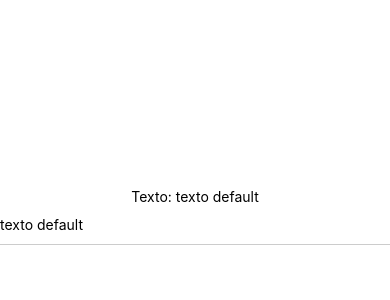
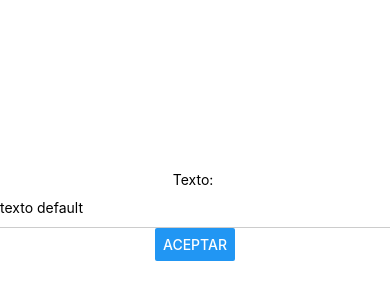
Before and after one commit to DanielGeek/react_native_proyectos, a React Native app in the folder react_native_sin_fronteras/HolaMundo/: screen / in a window 390 px wide. Shown: the part 206-506 px from the top of the page. Built offline with nearby package versions, Linux system fonts and the light colour scheme.

Commit message:
30. Botones: eventos táctiles

```diff
--- a/react_native_sin_fronteras/HolaMundo/App.js
+++ b/react_native_sin_fronteras/HolaMundo/App.js
@@ -1,15 +1,16 @@
 import { StatusBar } from 'expo-status-bar';
 import React, { useState } from 'react';
-import { StyleSheet, Text, View, TextInput, Dimensions } from 'react-native';
+import { StyleSheet, Text, View, TextInput, Dimensions, Button } from 'react-native';
 
 // const {width, height } = Dimensions.get('window')
 
 export default function App() {
   const [text, setText] = useState('texto default')
+  const [submit, setSubmit] = useState('')
 
   return (
     <View style={styles.container}>
-      <Text>Texto: {text}</Text>
+      <Text>Texto: {submit}</Text>
       <TextInput
         style={styles.input}
         placeholder='Escribe'
@@ -17,6 +18,10 @@ export default function App() {
         defaultValue={text}
        />
       <StatusBar style="auto" />
+      <Button onPress={() => {
+        setSubmit(text)
+        alert('Texto enviado con exito')
+      }} title="Aceptar" />
     </View>
   );
 }
```
